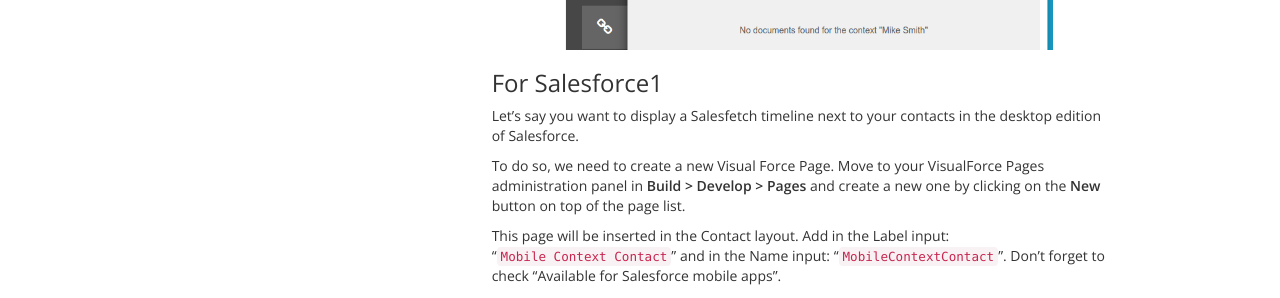
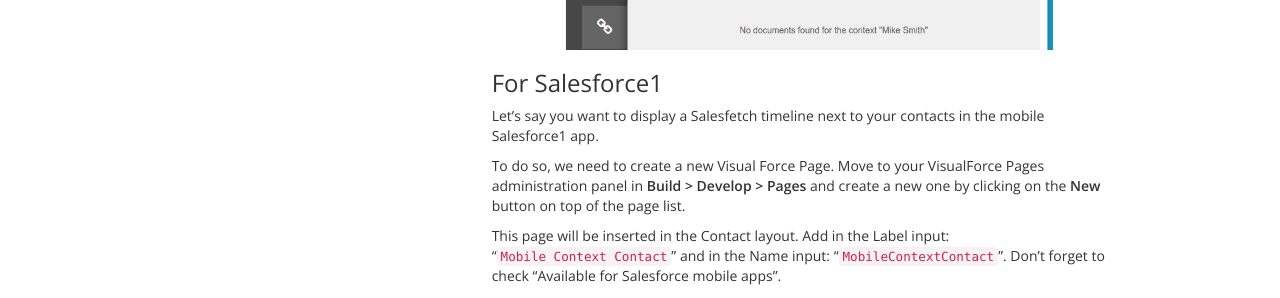
Before and after one commit to AnyFetch/developers.anyfetch.com, a Jekyll site: the page built from products/salesfetch.md, in a window 1280 px wide and 900 px high, scrolled down 4310 px. Shown: the part 154-452 px from the top of the window. Built offline with Jekyll 4.4.1, drawn with Linux system fonts in a browser that asks for light colours; nearby versions of some CDN libraries; Markdown is read by kramdown in place of the engine named in the settings.

Commit message:
Update salesfetch.md

```diff
--- a/products/salesfetch.md
+++ b/products/salesfetch.md
@@ -96,7 +96,7 @@
 ![Mike Smith](/images/products/salesfetch/mike-smith.png)
 
 ### For Salesforce1
-Let's say you want to display a Salesfetch timeline next to your contacts in the desktop edition of Salesforce.
+Let's say you want to display a Salesfetch timeline next to your contacts in the mobile Salesforce1 app.
 
 To do so, we need to create a new Visual Force Page.
 Move to your VisualForce Pages administration panel in **Build > Develop > Pages** and create a new one by clicking on the **New** button on top of the page list.
```
